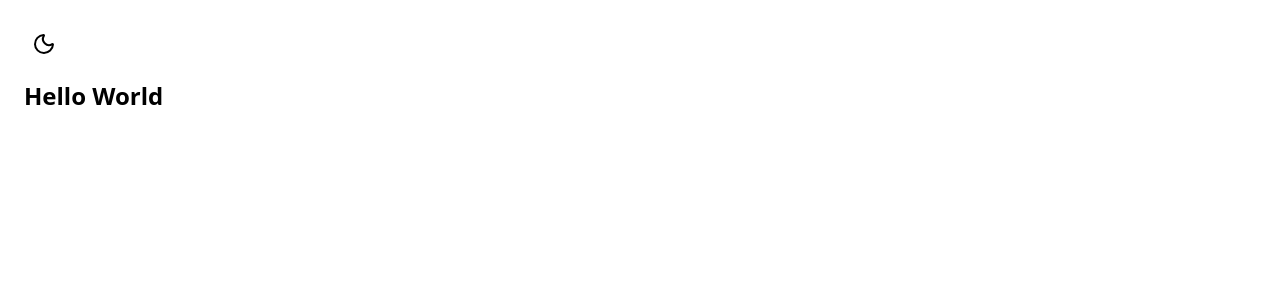
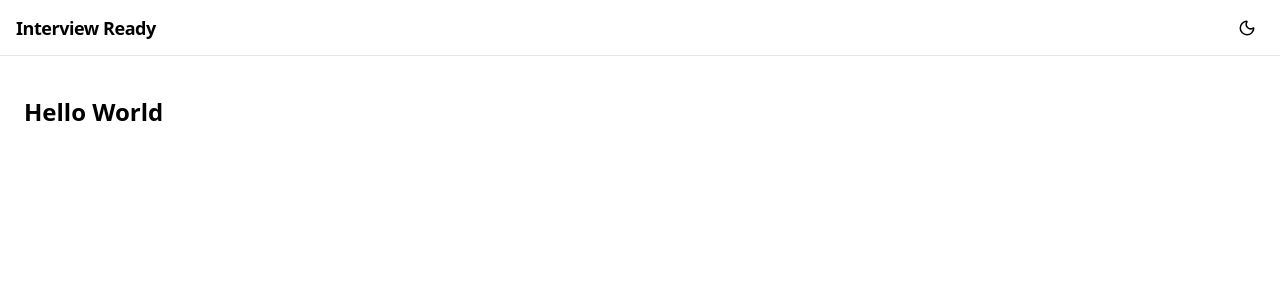
Before and after one commit to Gyan-Raj/interview-prep-next-app, a Next.js app: page / in a window 1280 px wide. Shown: the top 300 px of the page. Built offline with nearby package versions, Linux system fonts and the light colour scheme.

Commit message:
theme toggle and navbar

```diff
--- /dev/null
+++ b/app/components/Navbar.tsx
@@ -0,0 +1,50 @@
+"use client";
+
+import ThemeToggle from "@/app/components/ThemeToggle";
+
+type User = {
+  name: string;
+  avatarUrl?: string;
+};
+
+type NavbarProps = {
+  user?: User | null;
+};
+
+export default function Navbar({ user }: NavbarProps) {
+  return (
+    <header className="h-14 w-full border-b border-neutral-200 dark:border-neutral-800">
+      <div className="mx-auto flex h-full max-w-7xl items-center justify-between px-4">
+        {/* Left: App name */}
+        <div className="text-lg font-semibold tracking-tight">
+          Interview Ready
+        </div>
+
+        {/* Right: Actions */}
+        <div className="flex items-center gap-3">
+          {/* Theme toggle */}
+          <ThemeToggle />
+
+          {/* Authenticated user area (future-proof) */}
+          {user && (
+            <div className="flex items-center gap-2">
+              <span className="text-sm text-neutral-600 dark:text-neutral-300">
+                {user.name}
+              </span>
+
+              <div className="h-8 w-8 overflow-hidden rounded-full bg-neutral-300 dark:bg-neutral-700">
+                {user.avatarUrl ? (
+                  <img
+                    src={user.avatarUrl}
+                    alt={user.name}
+                    className="h-full w-full object-cover"
+                  />
+                ) : null}
+              </div>
+            </div>
+          )}
+        </div>
+      </div>
+    </header>
+  );
+}
--- a/app/components/ThemeToggle.tsx
+++ b/app/components/ThemeToggle.tsx
@@ -36,10 +36,12 @@ export default function ThemeToggle() {
   return (
     <button
       onClick={toggleTheme}
-      className="rounded-md p-2 hover:bg-neutral-200 dark:hover:bg-neutral-800"
       aria-label="Toggle theme"
+      className="group rounded-md p-2 cursor-pointer transition-colors duration-200 hover:bg-black dark:hover:bg-neutral-800"
     >
-      {theme === "dark" ? <Sun /> : <Moon />}
+      <span className="block transition-colors duration-200 dark:group-hover:text-neutral-200">
+        {theme === "dark" ? <Sun size={18} /> : <Moon size={18} />}
+      </span>
     </button>
   );
 }
--- a/app/layout.tsx
+++ b/app/layout.tsx
@@ -1,6 +1,7 @@
 import type { Metadata } from "next";
 import { Geist, Geist_Mono } from "next/font/google";
 import "./globals.css";
+import Navbar from "@/app/components/Navbar";
 
 const geistSans = Geist({
   variable: "--font-geist-sans",
@@ -19,15 +20,18 @@ export const metadata: Metadata = {
 
 export default function RootLayout({
   children,
-}: Readonly<{
+}: {
   children: React.ReactNode;
-}>) {
+}) {
   return (
     <html lang="en">
       <body
         className={`${geistSans.variable} ${geistMono.variable} antialiased`}
       >
-        {children}
+        {/* user can be passed later from auth */}
+        <Navbar />
+
+        <main>{children}</main>
       </body>
     </html>
   );
--- a/app/page.tsx
+++ b/app/page.tsx
@@ -1,9 +1,6 @@
-import ThemeToggle from "@/app/components/ThemeToggle";
-
 export default function Home() {
   return (
     <main className="p-6">
-      <ThemeToggle />
       <h1 className="text-2xl font-semibold mt-4">Hello World</h1>
     </main>
   );
```
